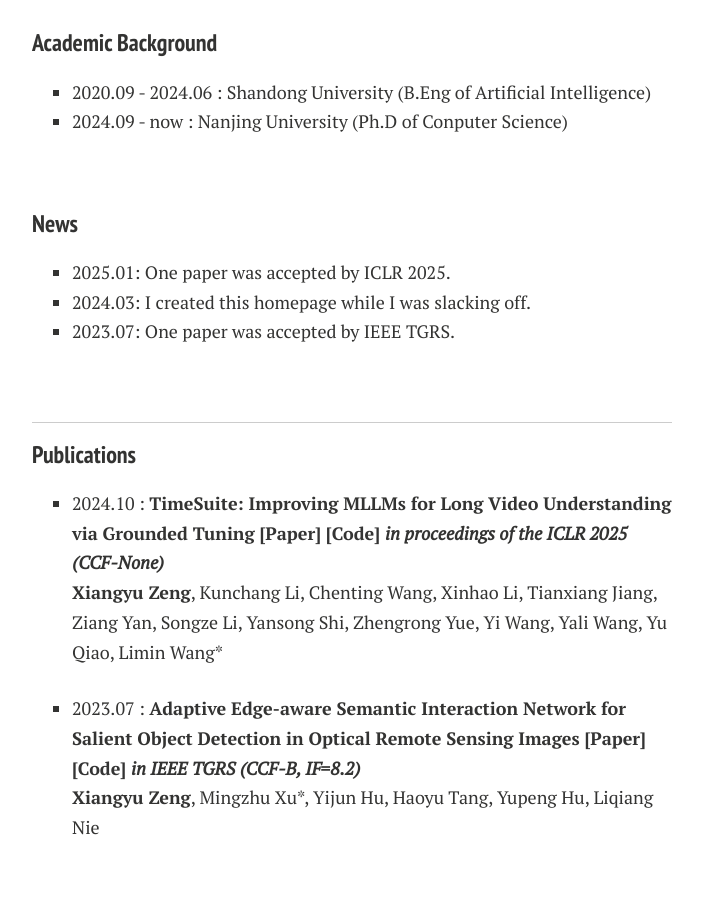
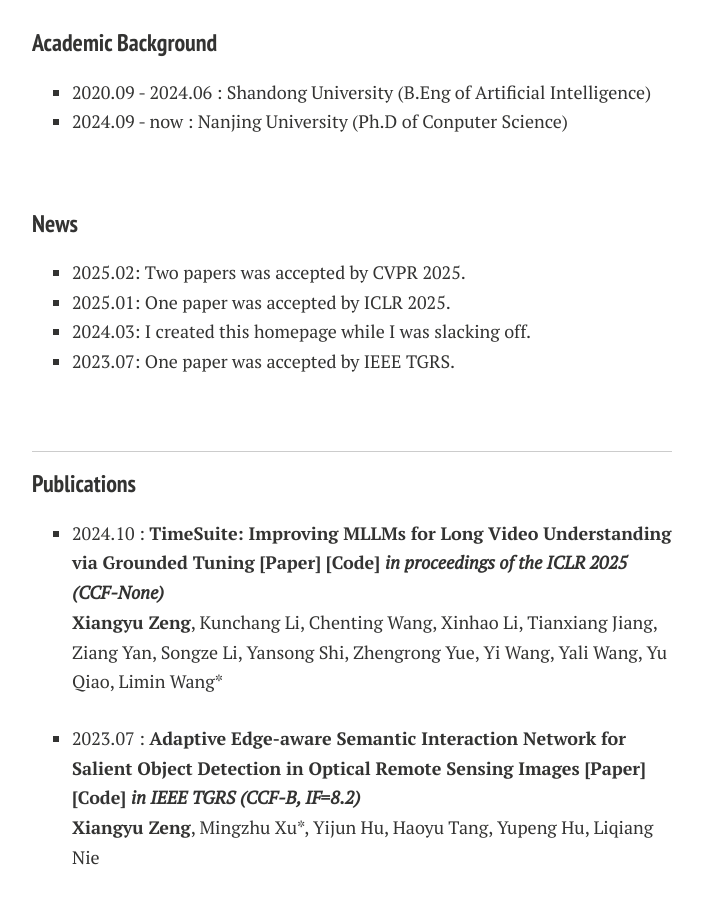
Before and after one commit to LanXingXuan/LanXingXuan.github.io, a Jekyll site: the page built from index.md, in a window 1280 px wide and 900 px high, scrolled down 489 px. Shown: the whole window, without its empty margins (288-991 px from the left). Built offline with Jekyll 4.4.1, drawn with Linux system fonts in a browser that asks for light colours; nearby versions of some CDN libraries; comment, search, counter and statistics services are not loaded; a style sheet for code colours, icons or effects is not loaded.

Commit message:
Update index.md

```diff
--- a/index.md
+++ b/index.md
@@ -27,6 +27,7 @@ My research interests lies in the computer vision and multimodal, including Vide
 
 ### News
 
+- 2025.02: Two papers was accepted by CVPR 2025.
 - 2025.01: One paper was accepted by ICLR 2025.
 - 2024.03: I created this homepage while I was slacking off.
 - 2023.07: One paper was accepted by IEEE TGRS.
```
